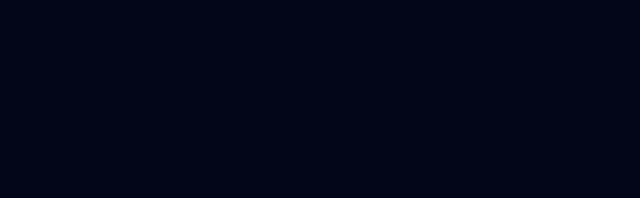
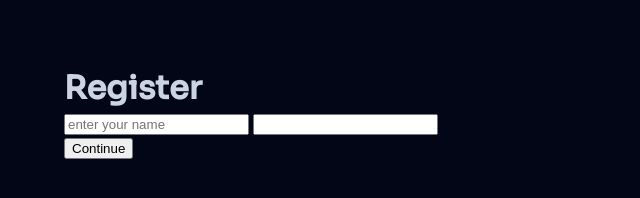
Before and after one commit to Mr-Luka/Register, a plain HTML site: page index.html in a window 1280 px wide. Shown: the whole page, without its empty margins (0-640 px from the left). Drawn offline with Linux system fonts and the light colour scheme; files whose address does not match are found by name.

Commit message:
HTML set for the first page

```diff
--- a/index.html
+++ b/index.html
@@ -5,9 +5,19 @@
     <meta name="viewport" content="width=device-width, initial-scale=1.0">
     <link rel="stylesheet" href="css/styles.css">
     <title>Register</title>
-
 </head>
 <body>
+    <div class="container">
+        <h1>Register</h1>
+        <form class="form">
+            <input type="text" class="name" placeholder="enter your name">
+            <input type="email" class="email" placeho="example@gmail.com">
+        </form>
+        <div class="div-button">
+            <button>Continue</button>
+        </div>
+
+    </div>
 
 
 
```
